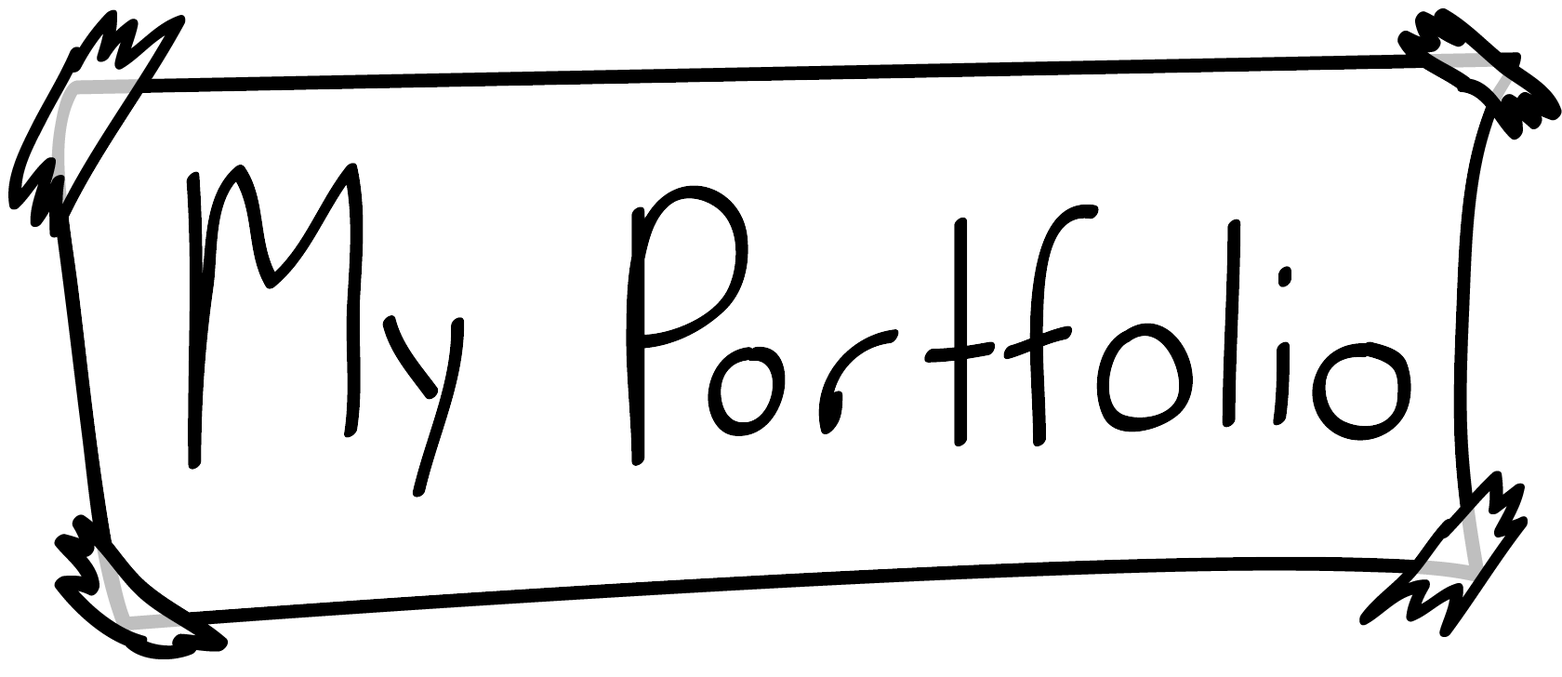
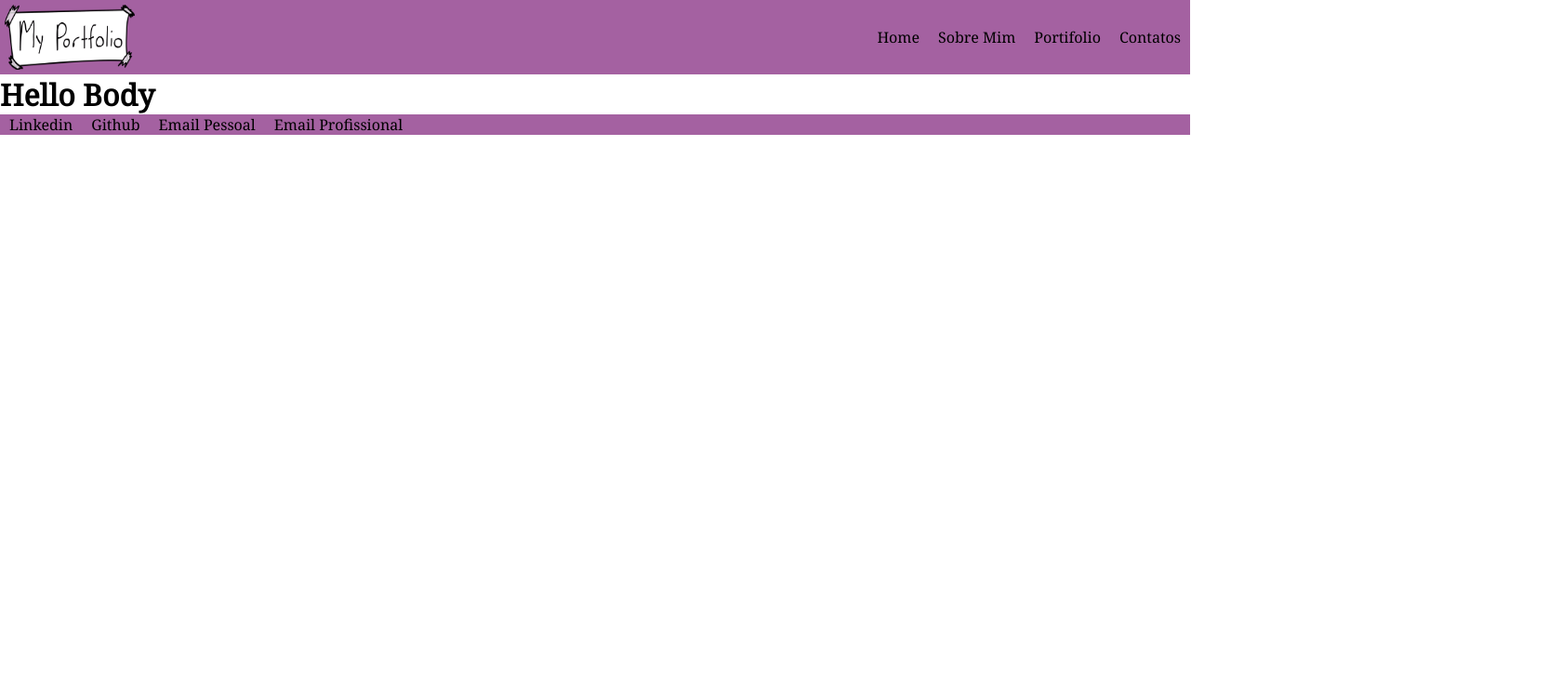
Before and after one commit to JoaoEloi/checkpointfrontend, a React (Create React App) app: page / in a window 1280 px wide. Shown: the top 728 px of the page at 93% size, 1680 px wide, since content can reach past the window. Built offline with nearby package versions, Linux system fonts and the light colour scheme.

Commit message:
finalmente algum progresso

```diff
--- a/public/index.html
+++ b/public/index.html
@@ -1,6 +1,11 @@
 <!DOCTYPE html>
 <html lang="pt-br">
   <head>
+
+<link rel="preconnect" href="https://fonts.googleapis.com">
+<link rel="preconnect" href="https://fonts.gstatic.com" crossorigin>
+<link href="https://fonts.googleapis.com/css2?family=Noto+Serif&display=swap" rel="stylesheet">
+
     <meta charset="utf-8" />
     <meta name="viewport" content="width=device-width, initial-scale=1" />
     <meta name="theme-color" content="#000000" />
--- a/src/App.js
+++ b/src/App.js
@@ -1,13 +1,21 @@
-import Header from './componentes/header.jsx'
+import Header from './components/Header'
+import Body from './components/Body'
+import Footer from './components/Footer'
 
 
 
 function App() {
 
   return (
-    <header>
-      {Header('logo')}
-    </header>
+
+    <>
+      <Header />
+
+      <Body />
+
+      <Footer />
+
+    </>
   );
 }
 
--- a/src/componentes/header.jsx
+++ /dev/null
@@ -1,13 +0,0 @@
-import Logo from './my-portfolio-imagem.png'
-
-
-function Header() {
-    return(
-        <>
-            <img src={Logo} id="logo" alt="Logo do site"/>
-
-        </>
-    )
-}
-
-export default Header;
--- /dev/null
+++ b/src/components/Body/index.js
@@ -0,0 +1,5 @@
+export default function Body () {
+    return (
+        <h1>Hello Body</h1>
+    )
+}
--- /dev/null
+++ b/src/components/Footer/footer.css
@@ -0,0 +1,15 @@
+.footer_container_home{
+    background-color: #A461A1;
+    display: flex;
+    justify-content: space-between;
+    align-items: center;
+}
+
+.footer_butons{
+    list-style: none;
+    display: flex;
+}
+
+.footer_buton_item{
+    margin: 0 10px
+}
--- /dev/null
+++ b/src/components/Footer/index.js
@@ -0,0 +1,16 @@
+import './footer.css'
+
+export default function Footer() {
+    return (
+        <>
+            <footer className="footer_container_home">
+                <ul className="footer_butons">
+                    <li className="footer_buton_item">Linkedin</li>
+                    <li className="footer_buton_item">Github</li>
+                    <li className="footer_buton_item">Email Pessoal</li>
+                    <li className="footer_buton_item">Email Profissional</li>
+                </ul>
+            </footer>
+        </>
+    )
+}
--- /dev/null
+++ b/src/components/Header/header.css
@@ -0,0 +1,22 @@
+.header_container_home{
+    background-color: #A461A1;
+    display: flex;
+    justify-content: space-between;
+    align-items: center;
+
+}
+
+.logo_header_home{
+    width: 140px;
+    height: 70px;
+    margin: 5px;
+}
+
+.header_buttons{
+    list-style: none;
+    display: flex;
+}
+
+.header_buttons_item{
+    margin: 0 10px;
+}
--- /dev/null
+++ b/src/components/Header/index.js
@@ -0,0 +1,17 @@
+import './header.css'
+import Logo from '../../assets/logo.png'
+
+export default function Header() {
+    return (
+
+    <header className="header_container_home">
+        <img src={Logo} id="logo" alt="Logo do site" className="logo_header_home"/>
+        <ul className="header_buttons">
+            <li className="header_buttons_item">Home</li>
+            <li className="header_buttons_item">Sobre Mim</li>
+            <li className="header_buttons_item">Portifolio</li>
+            <li className="header_buttons_item">Contatos</li>
+        </ul>
+    </header>
+    )
+}
--- /dev/null
+++ b/src/globalstyle.css
@@ -0,0 +1,8 @@
+*{
+    padding: 0;
+    margin: 0;
+}
+
+body{
+    font-family: 'Noto Serif', serif;
+}
--- a/src/index.js
+++ b/src/index.js
@@ -1,6 +1,7 @@
 import React from 'react';
 import ReactDOM from 'react-dom';
 import App from './App';
+import './globalstyle.css'
 
 
 ReactDOM.render(
```
Also changed, not shown: src/assets/logo.png (renamed from src/componentes/my-portfolio-imagem.png), src/components/Body/body.css (added).
